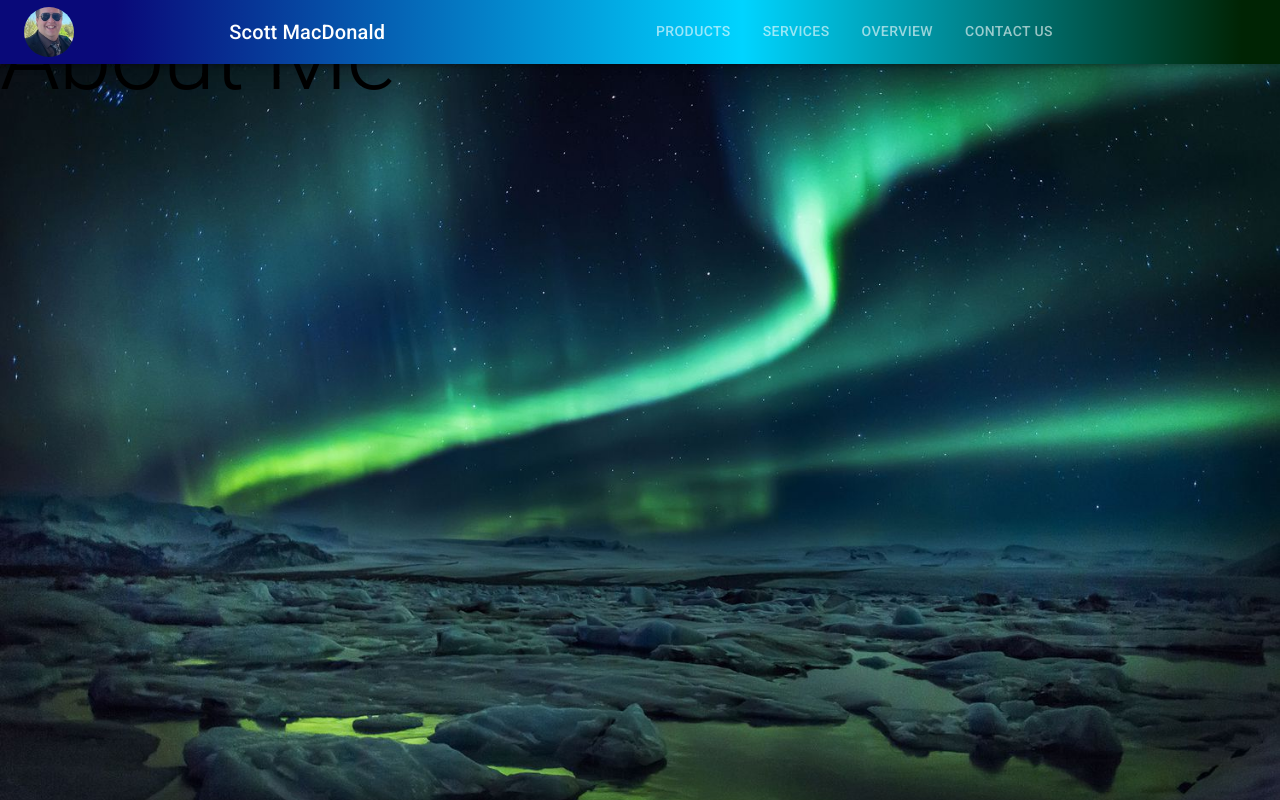
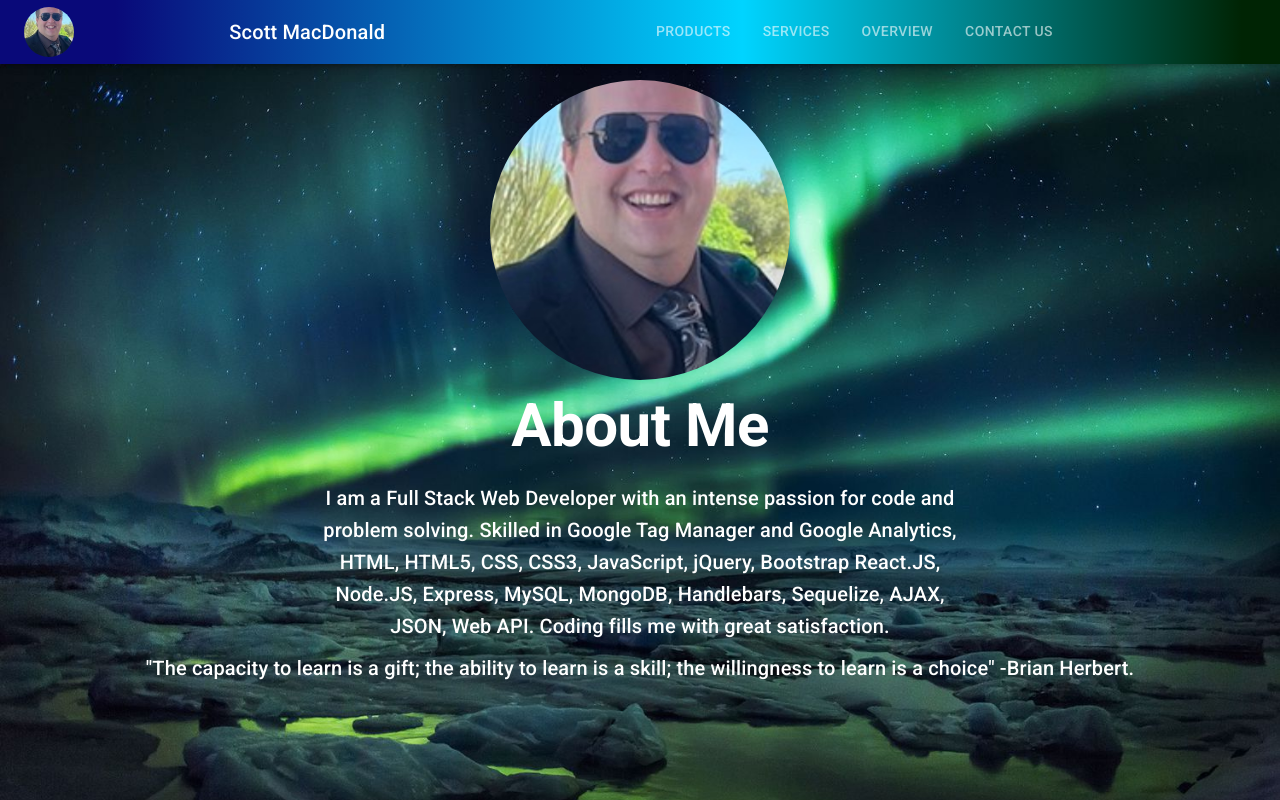
Before and after one commit to BigMacD-WebDesign/portfolioRemake, a React (Create React App) app: page / in a window 1280 px wide. Built offline with nearby package versions, Linux system fonts and the light colour scheme.

Commit message:
AboutMe page setup and mobile version complete.

```diff
--- a/src/App.js
+++ b/src/App.js
@@ -1,6 +1,5 @@
 import Navbar from "./components/Nav/Nav";
 import AboutMe from "./components/AboutMe";
-// import Container from "@mui/material";
 import "./App.css";
 
 const linksArray = ["Products", "Services", "Overview", "Contact Us"];
@@ -9,7 +8,7 @@ function App() {
   return (
     <>
       <Navbar links={linksArray} />
-        <AboutMe />
+      <AboutMe />
     </>
   );
 }
--- a/src/components/AboutMe.js
+++ b/src/components/AboutMe.js
@@ -1,11 +1,105 @@
-import { Grid, Typography } from "@mui/material";
+import { React } from "react";
+import {
+  Grid,
+  Typography,
+  Avatar,
+  useMediaQuery,
+  useTheme,
+} from "@mui/material";
+import profileImg from "../assets/images/profile_pic.jpg";
 
 const AboutMe = () => {
+  const theme = useTheme();
+  const isMatch = useMediaQuery(theme.breakpoints.down("md"));
+  console.log(isMatch);
   return (
-    <Grid container>
-      <Grid item xs={12}>
-        <Typography variant="h1">About Me</Typography>
-      </Grid>
+    <Grid
+      sx={{ textAlign: "center", paddingTop: 10, margin: "auto" }}
+      container
+      xs={12}
+    >
+      {isMatch ? (
+        <>
+          <Avatar
+            sx={{ width: 200, height: 200, margin: "auto" }}
+            alt="Scott MacDonald Profile Picture"
+            src={profileImg}
+          />
+          <Grid item xs={12} md={12}>
+            <Typography
+              variant="h2"
+              style={{ color: "white", paddingTop: 10, fontWeight: "bold" }}
+            >
+              About Me
+            </Typography>
+          </Grid>
+          <Typography
+            variant=""
+            style={{
+              color: "white",
+              paddingTop: 20,
+              fontWeight: "bold",
+            }}
+          >
+            I am a Full Stack Web Developer with an intense passion for code and
+            problem solving. Skilled in HTML, HTML5, CSS, CSS3, JavaScript,
+            jQuery, Bootstrap React.JS, Node.JS, Express, MySQL, MongoDB,
+            Handlebars, Sequelize, AJAX, JSON, Web API. Coding fills me with
+            great satisfaction.
+          </Typography>
+          <Typography
+            variant=""
+            style={{ color: "white", fontWeight: "bold", paddingTop: 10 }}
+          >
+            "The capacity to learn is a gift; the ability to learn is a skill;
+            the willingness to learn is a choice" -Brian Herbert.
+          </Typography>
+        </>
+      ) : (
+        <>
+          <Grid item xs={12} md={12}>
+            <Avatar
+              sx={{ width: 300, height: 300, margin: "auto" }}
+              alt="Scott MacDonald Profile Picture"
+              src={profileImg}
+            />
+          </Grid>
+          <Grid item xs={12} md={12}>
+            <Typography
+              variant="h2"
+              style={{ color: "white", paddingTop: 10, fontWeight: "bold" }}
+            >
+              About Me
+            </Typography>
+          </Grid>
+          <Grid
+            item
+            xs={12}
+            md={12}
+            sx={{ maxWidth: "50% !important", margin: "auto" }}
+          >
+            <Typography
+              variant="h6"
+              style={{
+                color: "white",
+                paddingTop: 20,
+              }}
+            >
+              I am a Full Stack Web Developer with an intense passion for code
+              and problem solving. Skilled in Google Tag Manager and Google
+              Analytics, HTML, HTML5, CSS, CSS3, JavaScript, jQuery, Bootstrap
+              React.JS, Node.JS, Express, MySQL, MongoDB, Handlebars, Sequelize,
+              AJAX, JSON, Web API. Coding fills me with great satisfaction.
+            </Typography>
+          </Grid>
+          <Grid item xs={12} md={12}>
+            <Typography variant="h6" style={{ color: "white", paddingTop: 10 }}>
+              "The capacity to learn is a gift; the ability to learn is a skill;
+              the willingness to learn is a choice" -Brian Herbert.
+            </Typography>
+          </Grid>
+        </>
+      )}
     </Grid>
   );
 };
--- a/src/components/Nav/Nav.js
+++ b/src/components/Nav/Nav.js
@@ -15,9 +15,7 @@ import profileImg from '../../assets/images/profile_pic.jpg';
 
 const Navbar = ({ links }) => {
   const theme = useTheme();
-  console.log(theme);
   const isMatch = useMediaQuery(theme.breakpoints.down("md"));
-  console.log(isMatch);
   const [value, setValue] = useState();
   return (
     <AppBar
@@ -30,7 +28,6 @@ const Navbar = ({ links }) => {
         {isMatch ? (
           <>
             <Typography>
-                {/* To change later: Make the Shopping cart Icon a logo photo */}
                 <Avatar sx={{width: 50, height: 50}} alt="Scott MacDonald Profile" src={profileImg} />
               </Typography>
               <Typography sx={{ marginLeft: 'auto', align: 'center', fontWeight: 'bold' }} variant="h6"> Scott MacDonald </Typography>
@@ -40,7 +37,6 @@ const Navbar = ({ links }) => {
           <Grid sx={{ placeItems: "center" }} container>
             <Grid item xs={2}>
               <Typography>
-                {/* To change later: Make the Shopping cart Icon a logo photo */}
                 <Avatar sx={{width: 50, height: 50}} alt="Scott MacDonald" src={profileImg} />
               </Typography>
             </Grid>
```
